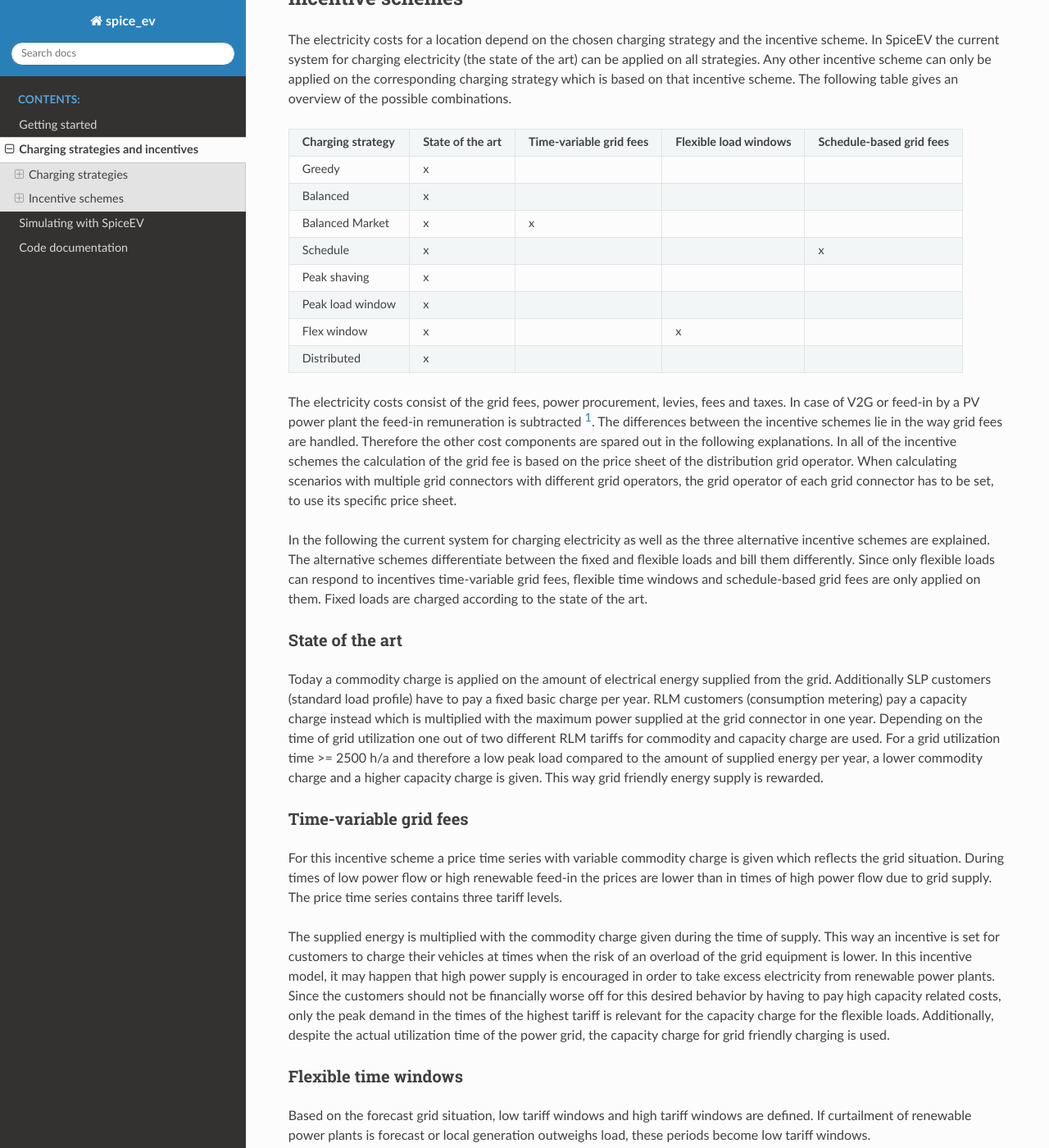
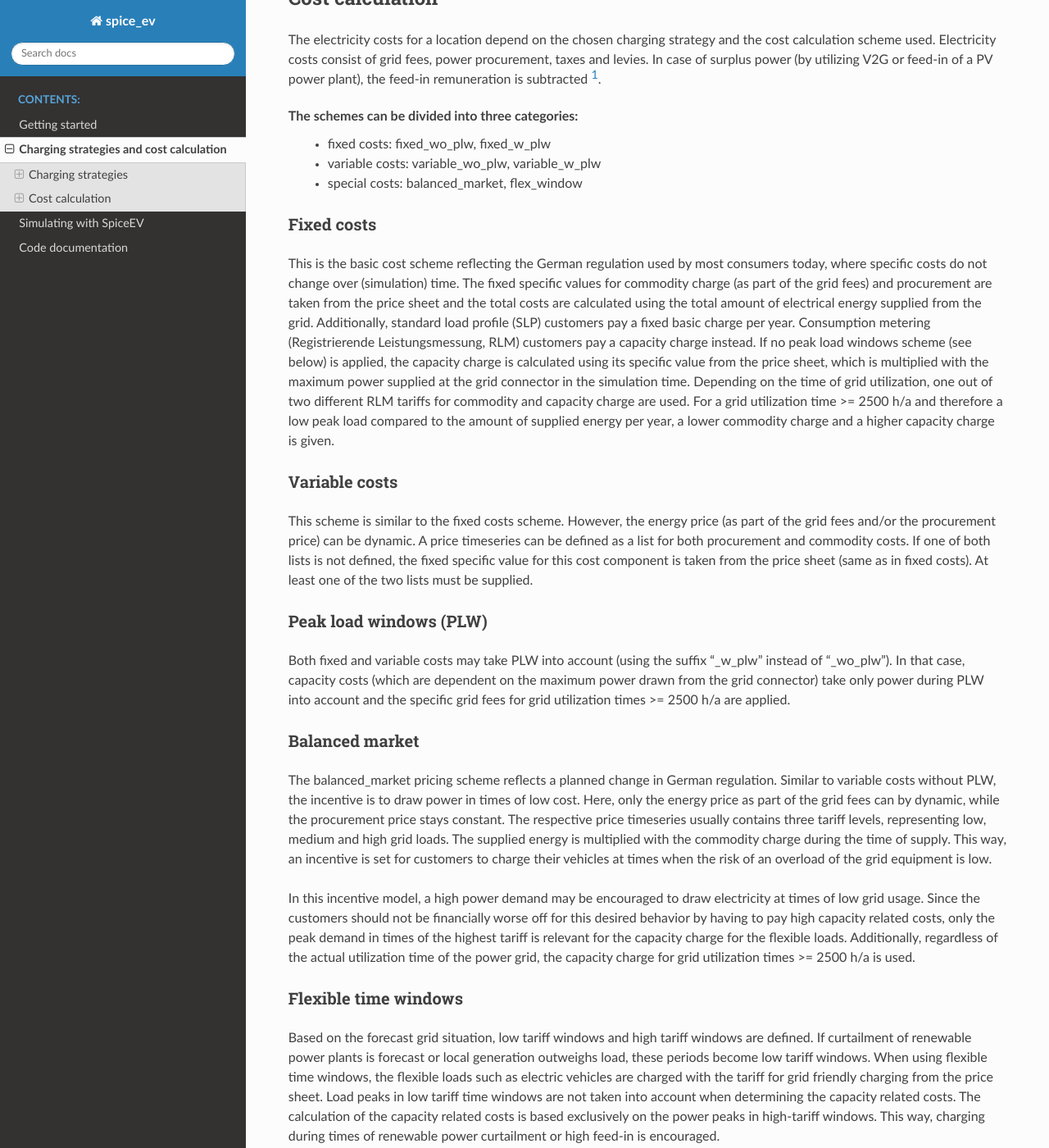
Before and after one commit to rl-institut/spice_ev, a Sphinx documentation site: the page built from doc/source/charging_strategies_incentives.rst, in a window 1280 px wide and 1400 px high, scrolled down 2879 px. Shown: the whole window at 82% size. Built offline with Sphinx 7.4.7 and the Read the Docs theme 3.1.0, drawn with Linux system fonts in a browser that asks for light colours; some of the changed text lies outside the part shown.

Commit message:
update cost calc RTD

```diff
--- a/doc/source/charging_strategies_incentives.rst
+++ b/doc/source/charging_strategies_incentives.rst
@@ -1,8 +1,8 @@
 .. _charging_strategies:
 
-~~~~~~~~~~~~~~~~~~~~~~~~~~~~~~~~~~
-Charging strategies and incentives
-~~~~~~~~~~~~~~~~~~~~~~~~~~~~~~~~~~
+~~~~~~~~~~~~~~~~~~~~~~~~~~~~~~~~~~~~~~~~
+Charging strategies and cost calculation
+~~~~~~~~~~~~~~~~~~~~~~~~~~~~~~~~~~~~~~~~
 
 Charging strategies
 ===================
@@ -112,90 +112,42 @@ again, the process is repeated.
 .. image:: _files/example_strategies.png
    :width: 80 %
 
-Incentive schemes
-=================
+Cost calculation
+================
 
-The electricity costs for a location depend on the chosen charging strategy and the incentive scheme. In
-SpiceEV the current system for charging electricity (the state of the art) can be applied on all strategies. Any other
-incentive scheme can only be applied on the corresponding charging strategy which is based on that incentive scheme.
-The following table gives an overview of the possible combinations.
+The electricity costs for a location depend on the chosen charging strategy and the cost calculation scheme used.  Electricity costs consist of grid fees, power procurement, taxes and levies. In case of surplus power (by utilizing V2G or feed-in of a PV power plant), the feed-in remuneration is subtracted [#]_.
 
-+--------------------------+-----------------------------+-------------------------------+-------------------------------+-------------------------------+
-|**Charging strategy**     | **State of the art**        | **Time-variable grid fees**   |  **Flexible load windows**    | **Schedule-based grid fees**  |
-+--------------------------+-----------------------------+-------------------------------+-------------------------------+-------------------------------+
-| Greedy                   | x                           |                               |                               |                               |
-+--------------------------+-----------------------------+-------------------------------+-------------------------------+-------------------------------+
-| Balanced                 | x                           |                               |                               |                               |
-+--------------------------+-----------------------------+-------------------------------+-------------------------------+-------------------------------+
-| Balanced Market          | x                           | x                             |                               |                               |
-+--------------------------+-----------------------------+-------------------------------+-------------------------------+-------------------------------+
-| Schedule                 | x                           |                               |                               | x                             |
-+--------------------------+-----------------------------+-------------------------------+-------------------------------+-------------------------------+
-| Peak shaving             | x                           |                               |                               |                               |
-+--------------------------+-----------------------------+-------------------------------+-------------------------------+-------------------------------+
-| Peak load window         | x                           |                               |                               |                               |
-+--------------------------+-----------------------------+-------------------------------+-------------------------------+-------------------------------+
-| Flex window              | x                           |                               |  x                            |                               |
-+--------------------------+-----------------------------+-------------------------------+-------------------------------+-------------------------------+
-| Distributed              | x                           |                               |                               |                               |
-+--------------------------+-----------------------------+-------------------------------+-------------------------------+-------------------------------+
+The schemes can be divided into three categories:
+    • fixed costs: fixed_wo_plw, fixed_w_plw
+    • variable costs: variable_wo_plw, variable_w_plw
+    • special costs: balanced_market, flex_window
 
-The electricity costs consist of the grid fees, power procurement, levies, fees and taxes.
-In case of V2G or feed-in by a PV power plant the feed-in remuneration is subtracted [#]_.
-The differences between the incentive schemes lie in the way grid fees are handled. Therefore the other cost components are spared
-out in the following explanations. In all of the incentive schemes the calculation of the grid fee is based on the price sheet of the
-distribution grid operator. When calculating scenarios with multiple grid connectors with different grid operators, the grid operator
-of each grid connector has to be set, to use its specific price sheet.
+Fixed costs
+-----------
+This is the basic cost scheme reflecting the German regulation used by most consumers today, where specific costs do not change over (simulation) time. The fixed specific values for commodity charge (as part of the grid fees) and procurement are taken from the price sheet and the total costs are calculated using the total amount of electrical energy supplied from the grid. Additionally, standard load profile (SLP) customers pay a fixed basic charge per year. Consumption metering (Registrierende Leistungsmessung, RLM)  customers pay a capacity charge instead. If no peak load windows scheme (see below) is applied, the capacity charge is calculated using its specific value from the price sheet, which is multiplied with the maximum power supplied at the grid connector in the simulation time. Depending on the time of grid utilization, one out of two different RLM tariffs for commodity and capacity charge are used. For a grid utilization time >= 2500 h/a and therefore a low peak load compared to the amount of supplied energy per year, a lower commodity charge and a higher capacity charge is given.
 
-In the following the current system for charging electricity as well as the three alternative incentive schemes are
-explained. The alternative schemes differentiate between the fixed and flexible loads and bill them differently. Since
-only flexible loads can respond to incentives time-variable grid fees, flexible time windows and schedule-based grid
-fees are only applied on them. Fixed loads are charged according to the state of the art.
+Variable costs
+--------------
+This scheme is similar to the fixed costs scheme. However, the energy price (as part of the grid fees and/or the procurement price) can be dynamic. A price timeseries can be defined as a list for both procurement and commodity costs. If one of both lists is not defined, the fixed specific value for this cost component is taken from the price sheet (same as in fixed costs). At least one of the two lists must be supplied.
 
-State of the art
-----------------
-Today a commodity charge is applied on the amount of electrical energy supplied from the grid. Additionally SLP
-customers (standard load profile) have to pay a fixed basic charge per year. RLM customers (consumption metering) pay a
-capacity charge instead which is multiplied with the maximum power supplied at the grid connector in one year. Depending
-on the time of grid utilization one out of two different RLM tariffs for commodity and capacity charge are used. For a
-grid utilization time >= 2500 h/a and therefore a low peak load compared to the amount of supplied energy per year, a
-lower commodity charge and a higher capacity charge is given. This way grid friendly energy supply is rewarded.
+Peak load windows (PLW)
+-----------------------
+Both fixed and variable costs may take PLW into account (using the suffix "_w_plw" instead of "_wo_plw"). In that case, capacity costs (which are dependent on the maximum power drawn from the grid connector) take only power during PLW into account and the specific grid fees for grid utilization times >= 2500 h/a are applied.
 
-Time-variable grid fees
------------------------
-For this incentive scheme a price time series with variable commodity charge is given which reflects the grid
-situation. During times of low power flow or high renewable feed-in the prices are lower than in times of high power
-flow due to grid supply. The price time series contains three tariff levels.
+Balanced market
+---------------
+The balanced_market pricing scheme reflects a planned change in German regulation. Similar to variable costs without PLW, the incentive is to draw power in times of low cost. Here, only the energy price as part of the grid fees can by dynamic, while the procurement price stays constant. The respective price timeseries usually contains three tariff levels, representing low, medium and high grid loads. The supplied energy is multiplied with the commodity charge during the time of supply. This way, an incentive is set for customers to charge their vehicles at times when the risk of an overload of the grid equipment is low.
 
-The supplied energy is multiplied with the commodity charge given during the time of supply. This way an incentive is
-set for customers to charge their vehicles at times when the risk of an overload of the grid equipment is lower. In this
-incentive model, it may happen that high power supply is encouraged in order to take excess electricity from renewable
-power plants. Since the customers should not be financially worse off for this desired behavior by having to pay high
-capacity related costs, only the peak demand in the times of the highest tariff is relevant for the capacity charge for
-the flexible loads. Additionally, despite the actual utilization time of the power grid, the capacity charge for grid
-friendly charging is used.
+In this incentive model, a high power demand may be encouraged to draw electricity at times of low grid usage. Since the customers should not be financially worse off for this desired behavior by having to pay high capacity related costs, only the peak demand in times of the highest tariff is relevant for the capacity charge for the flexible loads. Additionally, regardless of the actual utilization time of the power grid, the capacity charge for grid utilization times >= 2500 h/a is used.
 
 Flexible time windows
 ---------------------
-Based on the forecast grid situation, low tariff windows and high tariff windows are defined. If curtailment of
-renewable power plants is forecast or local generation outweighs load, these periods become low tariff windows.
-
-When using flexible time windows the flexible loads such as electric vehicles are charged with the tariff for grid
-friendly charging from the price sheet. Load peaks in low tariff time windows are not taken into account when
-determining the capacity related costs. The calculation of the capacity related costs is based exclusively on the power
-peaks in high-tariff windows. This way grid supply during times of curtailment of renewable power plants or high feed-in
-is encouraged.
+Based on the forecast grid situation, low tariff windows and high tariff windows are defined. If curtailment of renewable power plants is forecast or local generation outweighs load, these periods become low tariff windows.
+When using flexible time windows, the flexible loads such as electric vehicles are charged with the tariff for grid friendly charging from the price sheet. Load peaks in low tariff time windows are not taken into account when determining the capacity related costs. The calculation of the capacity related costs is based exclusively on the power peaks in high-tariff windows. This way, charging during times of renewable power curtailment or high feed-in is encouraged.
 
 Schedule-based grid fees
 ------------------------
-Similar to the flexible time windows, the tariff for grid friendly charging is applied on the flexible loads such as
-electric vehicles when using schedule-based grid fees. However, a capacity charge is not applied on the flexible load.
-Instead, the deviation of the total load from the schedule is charged. Taking a deviation tolerance into account, a
-deviation charge is multiplied with the difference of the maximum positive deviation and the tolerated deviation if the
-selected tolerated deviation is exceeded. The capacity related costs are determined for grid supply. Deviations in
-feed-in are not taken into account.
-
-
+Similar to the flexible time windows, the tariff for grid friendly charging is applied on the flexible loads such as electric vehicles when using schedule-based grid fees. However, a capacity charge is not applied on the flexible load. Instead, the deviation of the total load from the schedule is charged. Taking a deviation tolerance into account, a deviation charge is multiplied with the difference of the maximum positive deviation and the tolerated deviation if the selected tolerated deviation is exceeded. The capacity related costs are determined for grid supply. Deviations in feed-in are not taken into account.
 
 .. rubric:: Footnotes
 
```
